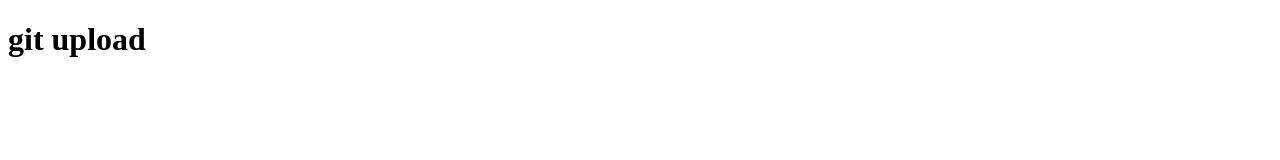
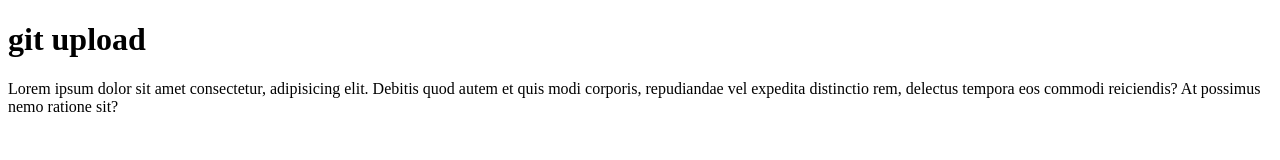
Before and after one commit to maszzeh/new-repo, a plain HTML site: page index.html in a window 1280 px wide. Drawn offline with Linux system fonts and the light colour scheme.

Commit message:
modify file index.html

```diff
--- a/index.html
+++ b/index.html
@@ -8,5 +8,6 @@
 </head>
 <body>
     <h1>git upload</h1>
+    <p>Lorem ipsum dolor sit amet consectetur, adipisicing elit. Debitis quod autem et quis modi corporis, repudiandae vel expedita distinctio rem, delectus tempora eos commodi reiciendis? At possimus nemo ratione sit?</p>
 </body>
 </html>
```
